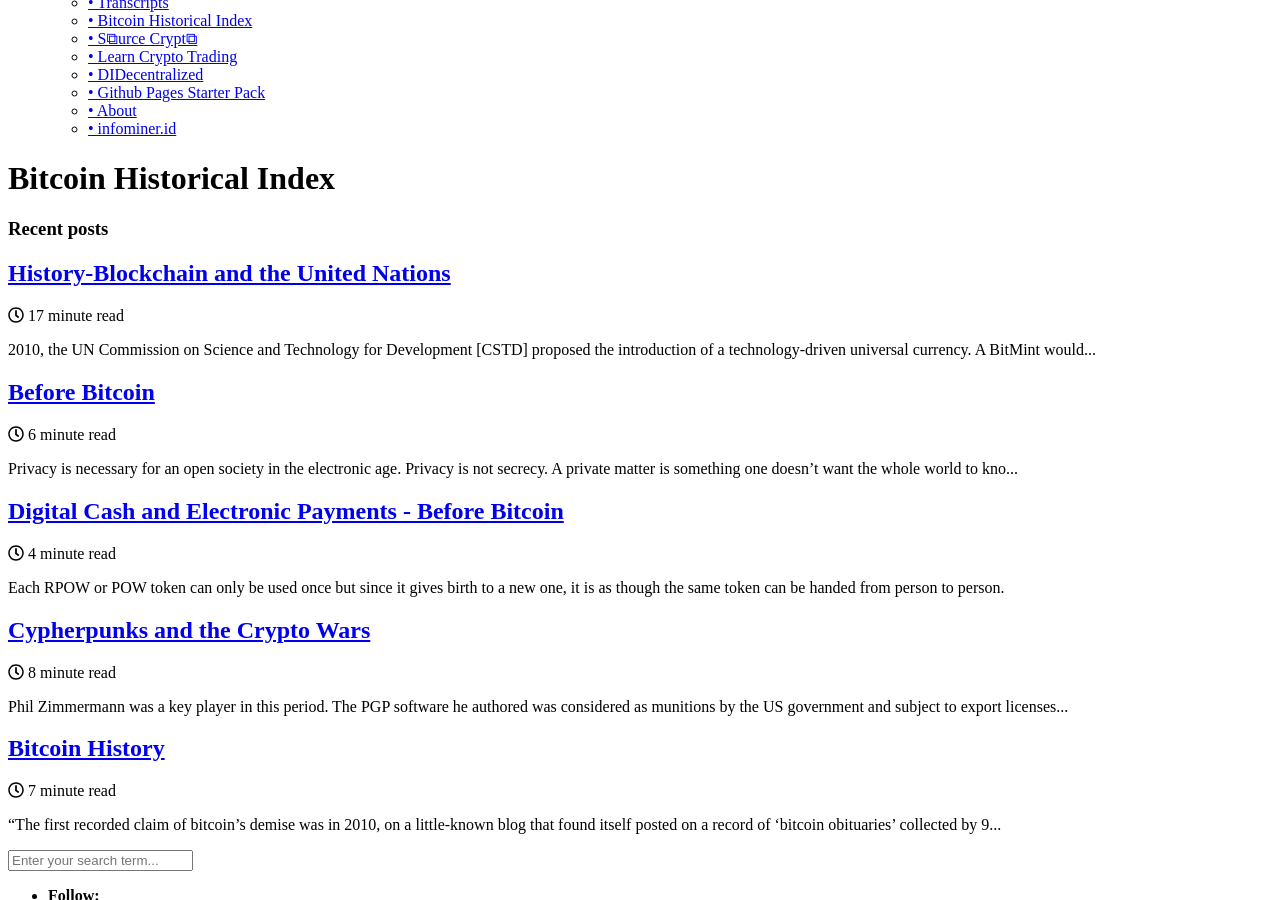
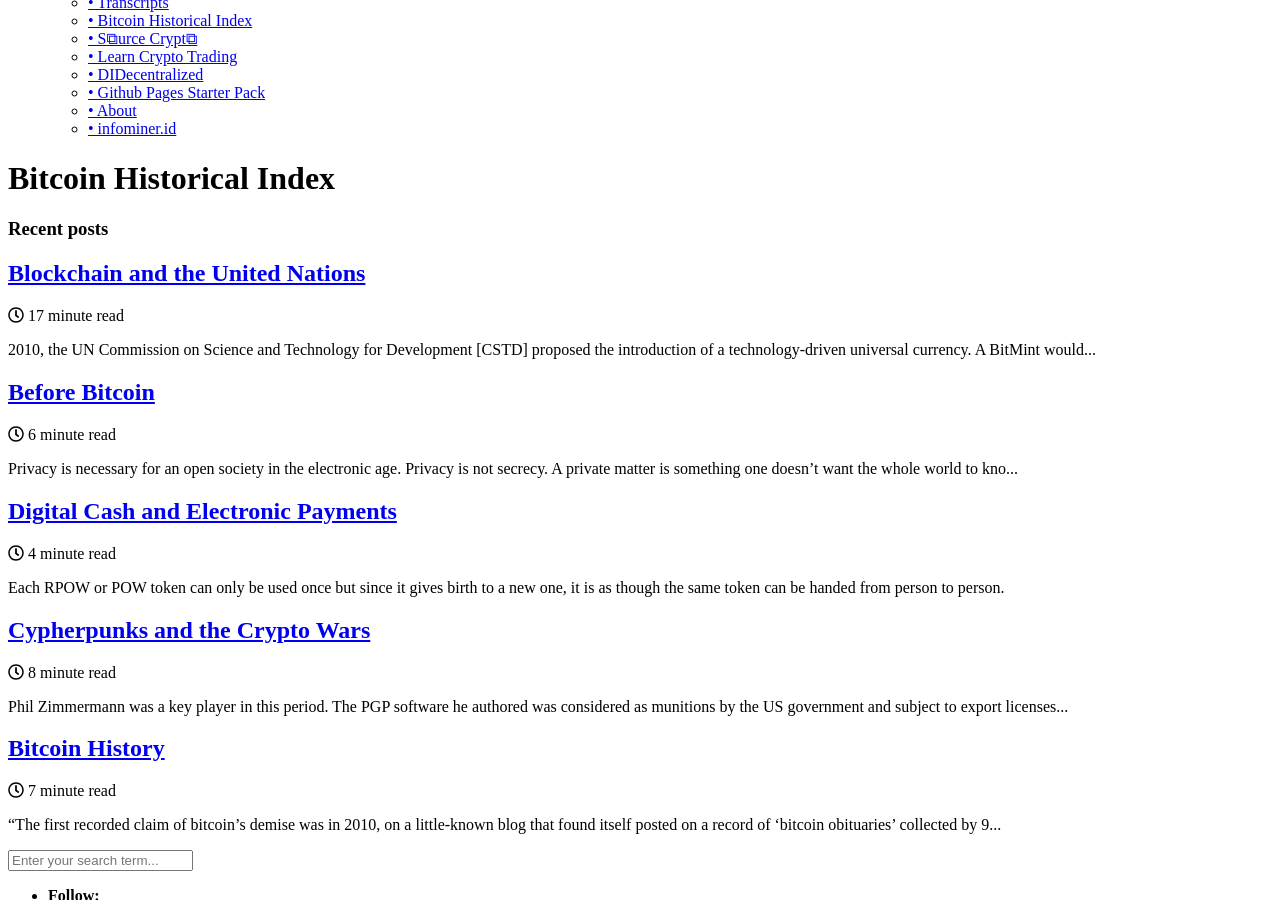
Before and after one commit to bitcoinfo/bitcoin-history, a Jekyll site: the page built from index.html, in a window 1280 px wide and 900 px high, scrolled down 2537 px. Built offline with Jekyll 4.4.1, drawn with Linux system fonts in a browser that asks for light colours; cached includes are drawn as plain includes; the list of posts is cut into pages by our own code.

Commit message:
clean titles

```diff
--- a/_posts/2019-01-05-electronic-cash.md
+++ b/_posts/2019-01-05-electronic-cash.md
@@ -1,6 +1,6 @@
 ---
 layout: single
-title: Digital Cash and Electronic Payments - Before Bitcoin
+title: Digital Cash and Electronic Payments
 description: An arrangement of resources related to the quest for digital cash, before Bitcoin.
 excerpt: "Each RPOW or POW token can only be used once but since it gives birth to a new one, it is as though the same token can be handed from person to person."
 header:
--- a/_posts/2019-02-26-united-nations.md
+++ b/_posts/2019-02-26-united-nations.md
@@ -1,6 +1,6 @@
 ---
 layout: single
-title: History-Blockchain and the United Nations
+title: Blockchain and the United Nations
 description: A Reasonably Comprehensive History of Blockchain and Cryptocurrency in the United Nations.
 excerpt: "2010, the UN Commission on Science and Technology for Development [CSTD] proposed the introduction of a technology-driven universal currency. A BitMint would allow users to transmit funds globally and carry them around on a usb stick."
 
```
